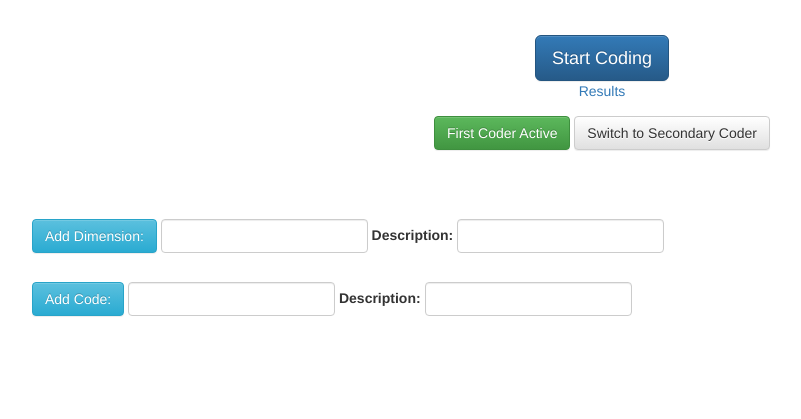
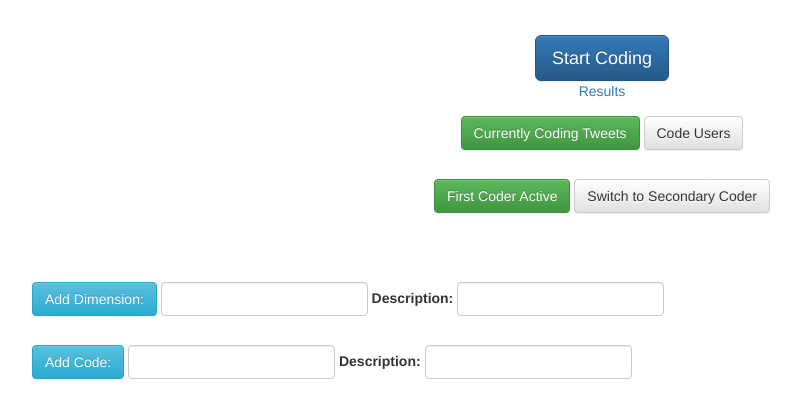
Before and after one commit to rosscg/crisis-data, a Django app: page /coding_dash in a window 1280 px wide. Shown: the part 52-471 px from the top of the page, without its empty margins (53-854 px from the left). Run offline with Django 3.2, Linux system fonts and the light colour scheme; data that the repository does not hold is empty; parts of the project's set-up code (start-up, migrations or seed data) failed here and were passed over; some libraries are stand-ins or nearby versions.

Commit message:
Beginning of User coding, updates to coding model WIP

```diff
--- a/codebook.txt
+++ b/codebook.txt
@@ -42,7 +42,7 @@ data_source: 0 = Rest API, 1 = Low-priority keyword stream, 2 = priority keyword
 DataCode
 List of codes for classifying Tweets. ManyToManyField with Tweet model and the Coder intermediate model. Uses a custom id value that is manually set as the PK doesn't reset when rows are deleted, and therefore causes issues with the button interface. Current support for up to 10 codes, any more will work but won't be assigned hotkeys in the coding interface.
 
-Coder
+Coding
 Intermediate model between DataCode and Tweet which identifies which coder assigned the code. Multiple coders can be used for validation purposes.
 
 Hashtag
--- a/streamcollect/networks.py
+++ b/streamcollect/networks.py
@@ -7,7 +7,7 @@ def create_gephi_file(relevant_users, relevant_relos):
 
         best_code = ''
         for t in node.tweet.all():
-            for c in t.coder.all():
+            for c in t.coding.all():
                 if (best_code == '' or c.data_code.data_code_id < best_code) and c.data_code.data_code_id > 0:
                     best_code = c.data_code.data_code_id
 
--- a/streamcollect/templates/streamcollect/coding_dash.html
+++ b/streamcollect/templates/streamcollect/coding_dash.html
@@ -21,6 +21,26 @@
   <div class="row">
     <div class="coding_button_row">
       <div class="col-lg-12" align="center">
+        {% if coding_subject == 'tweet' %}
+        <button class="btn btn-success">Currently Coding Tweets</button>
+        <form action="submit" method="POST" class="form-inline">{% csrf_token %}
+          <input type="hidden" value='user' name="coding_subject">
+          <input type="submit" class="btn btn-default btn-md" name="set_coding_subject" value="Code Users">
+        </form>
+        {% elif coding_subject == 'user' %}
+        <form action="submit" method="POST" class="form-inline">{% csrf_token %}
+          <input type="hidden" value='tweet' name="coding_subject">
+          <input type="submit" class="btn btn-default" name="set_coding_subject" value="Code Tweets">
+        </form>
+        <button class="btn btn-success">Currently Coding Users</button>
+        {% endif %}
+      </div>
+    </div>
+  </div>
+
+  <div class="row">
+    <div class="coding_button_row">
+      <div class="col-lg-12" align="center">
         {% if active_coder == 1 %}
         <button class="btn btn-success">First Coder Active</button>
         <form action="submit" method="POST" class="form-inline">{% csrf_token %}
@@ -34,8 +54,6 @@
         </form>
         <button class="btn btn-success">Second Coder Active</button>
         {% endif %}
-
-
         <br/><br/>
       </div>
     </div>
@@ -125,14 +143,20 @@
     a.onclick = function() {
       var x = screen.width;
       var y = screen.height;
+
       var code_window_height = 250; // Value may duplicated in coding_interface.html (currently is not)
-      if ("{{active_coding_dimension}}" != 'None') {
-        var url_window_user = window.open("about:blank", "url_window_user", "width=" + x/2 + ", top=" + (code_window_height+100) + ", height=" + (y-code_window_height-100) + ", left=" + 0 + ", menubar=no, toolbar=no, status=no");
-        var url_window_url = window.open("about:blank", "url_window_url", "width=" + x/2 + ", top=" + (code_window_height+100) + ", height=" + (y-code_window_height-100) + ", left=" + x/2 + ", menubar=no, toolbar=no, status=no");
-        var coding_window = window.open("/coding_interface", "coding_window", "width=" + x + ", height=" + code_window_height + ", menubar=no, toolbar=no, status=no");
+      if ("{{ active_coding_dimension }}" != 'None') {
+        if ("{{ coding_subject }}" == 'tweet') {
+          var url_window_user = window.open("about:blank", "url_window_user", "width=" + x/2 + ", top=" + (code_window_height+100) + ", height=" + (y-code_window_height-100) + ", left=" + 0 + ", menubar=no, toolbar=no, status=no");
+          var url_window_url = window.open("about:blank", "url_window_url", "width=" + x/2 + ", top=" + (code_window_height+100) + ", height=" + (y-code_window_height-100) + ", left=" + x/2 + ", menubar=no, toolbar=no, status=no");
+          var coding_window = window.open("/coding_interface", "coding_window", "width=" + x + ", height=" + code_window_height + ", top=0, menubar=no, toolbar=no, status=no");
+        }
+        else {
+          var coding_window = window.open("/coding_interface", "coding_window", "width=" + x/2 + ", height=" + code_window_height/2 + ", top=0, menubar=no, toolbar=no, status=no");
+        }
       }
       else {
-        alert("Create a dimension first.")
+        alert("Create a dimension first.");
       }
     }
   }
--- a/streamcollect/templates/streamcollect/coding_disagreement.html
+++ b/streamcollect/templates/streamcollect/coding_disagreement.html
@@ -17,7 +17,7 @@
     </tr>
     {% for t in tweets %}
     <tr>
-      {% for c in t.coder.all|dictsort:'coder_id' %}
+      {% for c in t.coding.all|dictsort:'coding_id' %}
         {% if c.data_code.dimension.id == request.session.active_coding_dimension %}
           <td>{{c.data_code.name}}</td>
         {% endif %}
--- a/streamcollect/views.py
+++ b/streamcollect/views.py
@@ -9,7 +9,7 @@ from celery.task.control import revoke
 import tweepy
 import random
 
-from .models import User, Relo, Tweet, DataCodeDimension, DataCode, Coder, CeleryTask, Keyword, AccessToken, ConsumerKey, Event, GeoPoint
+from .models import User, Relo, Tweet, DataCodeDimension, DataCode, Coding, CeleryTask, Keyword, AccessToken, ConsumerKey, Event, GeoPoint
 from .forms import EventForm, GPSForm
 from .tasks import save_twitter_object_task, update_user_relos_task, save_user_timelines_task, trim_spam_accounts
 from .methods import kill_celery_task, update_tracked_tags, add_users_from_mentions
@@ -104,6 +104,7 @@ def functions(request):
 
 def coding_dash(request):
     dimensions = DataCodeDimension.objects.all()
+    coding_subject = request.session.get('coding_subject', None)
     active_coding_dimension = request.session.get('active_coding_dimension', None)
     active_coder = request.session.get('active_coder', None)
 
@@ -115,12 +116,18 @@ def coding_dash(request):
         request.session['active_coder'] = 1
         active_coder = 1
 
-    return render(request, 'streamcollect/coding_dash.html', {'dimensions': dimensions, 'active_coding_dimension': active_coding_dimension, 'active_coder': active_coder})
+    if coding_subject is None:
+        request.session['coding_subject'] = 'tweet'
+        coding_subject = 'tweet'
+
+    return render(request, 'streamcollect/coding_dash.html', {'dimensions': dimensions, 'active_coding_dimension': active_coding_dimension, 'active_coder': active_coder, 'coding_subject': coding_subject})
 
 
 def coding_interface(request):
     active_coder = request.session.get('active_coder', None)
     active_coding_dimension = request.session.get('active_coding_dimension', None)
+    coding_subject = request.session.get('coding_subject', None)
+
     if active_coder is None:
         return redirect('coding_dash')
     if active_coder == 1:
@@ -130,68 +137,89 @@ def coding_interface(request):
             d = DataCode(data_code_id=0, name='To Be Coded')
             d.save()
 
-        # Look for tweets coded in another dimension already:
-        tweet_query = Tweet.objects.filter(data_source__gt=0).filter(datacode__isnull=False).filter(~Q(datacode__dimension_id=active_coding_dimension)).filter(datacode__data_code_id__gt=0)
+        if coding_subject is 'tweet':
+            # Look for tweets coded in another dimension already:
+            data_query = Tweet.objects.filter(data_source__gt=0).filter(datacode__isnull=False).filter(~Q(datacode__dimension_id=active_coding_dimension)).filter(datacode__data_code_id__gt=0)
 
-        if tweet_query.count() == 0: #
-            if DataCode.objects.get(data_code_id=0).tweets.all().count() == 0:
-                tweet_all = Tweet.objects.filter(data_source__gt=0).filter(datacode__isnull=True) # Select un-coded Tweet from streams
-                #TODO Handle out of index below:::::
-                batch_size = 10
-                print("Fetching new batch of un-coded..")
-                if tweet_all.count() >= batch_size:
-                    tweet_sample = tweet_all.order_by('?')[:batch_size] # TODO: Scales very poorly, reconsider using random.sample to extract by row
-                else:
-                    tweet_sample = tweet_all.order_by('?')[:tweet_all.count()]
-                for t in tweet_sample:
+            if data_query.count() == 0: #
+                if DataCode.objects.get(data_code_id=0).tweets.all().count() == 0:
+                    tweet_all = Tweet.objects.filter(data_source__gt=0).filter(datacode__isnull=True) # Select un-coded Tweet from streams
+                    #TODO Handle out of index below:::::
+                    batch_size = 10
+                    print("Fetching new batch of un-coded..")
+                    if tweet_all.count() >= batch_size:
+                        tweet_sample = tweet_all.order_by('?')[:batch_size] # TODO: Scales very poorly, reconsider using random.sample to extract by row
+                    else:
+                        tweet_sample = tweet_all.order_by('?')[:tweet_all.count()]
+                    for t in tweet_sample:
 
-                     # TODO: Remove before implementing elsewhere, uncomment the new_coder line below.
-                    '''
-                    Hardcoded shortcut to avoid coding spam tweets with specific URLs.
-                    '''
-                    spam_source_1 = 'Paper.li'
-                    spam_source_2 = 'TweetMyJOBS'
-                    if spam_source_1 in t.source or spam_source_2 in t.source:
-                        print('Auto-coding Tweet as unrelated: {}'.format(t.text))
-                        d_unrelated = DataCode.objects.get(data_code_id=7)
-                        new_coder = Coder(tweet=t, data_code=d_unrelated) # Register sampled tweets as 'To Be Coded'
+                         # TODO: Remove before implementing elsewhere, uncomment the new_coding line below.
+                        '''
+                        Hardcoded shortcut to avoid coding spam tweets with specific URLs.
+                        '''
+                        spam_source_1 = 'Paper.li'
+                        spam_source_2 = 'TweetMyJOBS'
+                        if spam_source_1 in t.source or spam_source_2 in t.source:
+                            print('Auto-coding Tweet as unrelated: {}'.format(t.text))
+                            d_unrelated = DataCode.objects.get(data_code_id=7)
+                            new_coding = Coding(tweet=t, data_code=d_unrelated) # Register sampled tweets as 'To Be Coded'
+                        else:
+                            new_coding = Coding(tweet=t, data_code=d) # Register sampled tweets as 'To Be Coded'
+                        '''
+                        '''
+
+                        #new_coding = Coding(tweet=t, data_code=d)
+                        new_coding.save()
+                data_query = DataCode.objects.get(data_code_id=0).tweets.all()
+        else: # Coding Subject is User Accounts #TODO: Update everything inside this nest to return users instead of tweets.
+            data_query = Tweet.objects.filter(data_source__gt=0).filter(datacode__isnull=False).filter(~Q(datacode__dimension_id=active_coding_dimension)).filter(datacode__data_code_id__gt=0)
+
+            if data_query.count() == 0: #
+                if DataCode.objects.get(data_code_id=0).tweets.all().count() == 0:
+                    tweet_all = Tweet.objects.filter(data_source__gt=0).filter(datacode__isnull=True) # Select un-coded Tweet from streams
+                    #TODO Handle out of index below:::::
+                    batch_size = 10
+                    print("Fetching new batch of un-coded..")
+                    if tweet_all.count() >= batch_size:
+                        tweet_sample = tweet_all.order_by('?')[:batch_size] # TODO: Scales very poorly, reconsider using random.sample to extract by row
                     else:
-                        new_coder = Coder(tweet=t, data_code=d) # Register sampled tweets as 'To Be Coded'
-                    '''
-                    '''
+                        tweet_sample = tweet_all.order_by('?')[:tweet_all.count()]
+                    for t in tweet_sample:
+                        new_coding = Coding(tweet=t, data_code=d)
+                        new_coding.save()
+                data_query = DataCode.objects.get(data_code_id=0).tweets.all()
 
-                    #new_coder = Coder(tweet=t, data_code=d)
-                    new_coder.save()
-            tweet_query = DataCode.objects.get(data_code_id=0).tweets.all()
 
         #remaining = Tweet.objects.filter(data_source__gt=0).filter(~Q(datacode__data_code_id__gt=0)).count() #Too slow
         remaining = None
-        count = tweet_query.count()
-    else: # Secondary coders view only messages already coded by primary coder.
+        count = data_query.count()
+    else: # Secondary coders view only objects already coded by primary coder.
         # TODO: This is currently very slow, consider creating a 'to be coded' cache for secondary coder as done with primary above. Be careful that primary coder cache query above won't return these values.
-        tweet_query = Tweet.objects.filter(datacode__dimension_id=active_coding_dimension).filter(~Q(coder__in=Coder.objects.filter(coder_id=active_coder).filter(data_code__dimension__id=active_coding_dimension))) # Select coded Tweet which hasn't been coded by the current coder in the current dimension.
+        data_query = Tweet.objects.filter(datacode__dimension_id=active_coding_dimension).filter(~Q(coding_for_tweet__in=Coding.objects.filter(coding_id=active_coder).filter(data_code__dimension__id=active_coding_dimension))) # Select coded Tweet which hasn't been coded by the current coder in the current dimension.
 
-        count = tweet_query.count()
+        count = data_query.count()
         remaining = count
     if count > 0:
         rand = random.randint(0, (count-1))
-        tweet = tweet_query[rand]
+        data_object = data_query[rand]
     else:
-        tweet = None
-    total_coded = Coder.objects.filter(coder_id=active_coder).filter(data_code__data_code_id__gt=0).filter(data_code__dimension_id=active_coding_dimension).count() #Total coded by current coder
+        data_object = None
+    total_coded = Coding.objects.filter(coding_id=active_coder).filter(data_code__data_code_id__gt=0).filter(data_code__dimension_id=active_coding_dimension).count() #Total coded by current coder
     codes = DataCode.objects.filter(dimension__id=active_coding_dimension).order_by('data_code_id')
-    return render(request, 'streamcollect/coding_interface.html', {'tweet': tweet, 'codes': codes, 'active_coder': active_coder, 'remaining': remaining, 'total_coded': total_coded})
+
+    return render(request, 'streamcollect/coding_interface.html', {'data_object': data_object, 'codes': codes, 'active_coder': active_coder, 'remaining': remaining, 'total_coded': total_coded, 'coding_subject': coding_subject})
 
 
-# TODO: This function only functions for secondary_coder with coder_id=2, may need to adjust for more secondary coders when scaling. Template would also need adjusting.
+# TODO: This function only functions for secondary_coder with coding_id=2, may need to adjust for more secondary coders when scaling. Template would also need adjusting.
 def coding_results(request):
 
     active_coding_dimension = request.session.get('active_coding_dimension', None)
 
-    total_main_coder = Coder.objects.filter(coder_id='1').filter(data_code__data_code_id__gt=0).filter(data_code__dimension_id=active_coding_dimension)
-    total_secondary_coder = Coder.objects.filter(coder_id='2').filter(data_code__data_code_id__gt=0).filter(data_code__dimension_id=active_coding_dimension)
+    total_main_coder = Coding.objects.filter(coding_id='1').filter(data_code__data_code_id__gt=0).filter(data_code__dimension_id=active_coding_dimension)
+    print("Total main coder: {}".format(total_main_coder))
+    total_secondary_coder = Coding.objects.filter(coding_id='2').filter(data_code__data_code_id__gt=0).filter(data_code__dimension_id=active_coding_dimension)
 
-    double_coded_tweets = Tweet.objects.filter(coder__coder_id = 2, coder__data_code__dimension = active_coding_dimension)
+    double_coded_tweets = Tweet.objects.filter(coding_for_tweet__coding_id = 2, coding_for_tweet__data_code__dimension = active_coding_dimension)
     codes = DataCode.objects.filter(dimension=active_coding_dimension)
 
     total_table = [['', 'Primary', 'Percentage', 'Secondary']]
@@ -217,13 +245,13 @@ def coding_results(request):
 
     # Populate disagree matrix
     for t in double_coded_tweets:
-        coder1 = t.coder.filter(coder_id=1)[0]
-        coder2 = t.coder.filter(coder_id=2)[0]
-        if coder1.data_code.data_code_id != coder2.data_code.data_code_id:
-            disagree_table[index_dict.get(coder1.data_code.name)][index_dict.get(coder2.data_code.name)] += 1
+        coding1 = t.coding_for_tweet.filter(coding_id=1)[0]
+        coding2 = t.coding_for_tweet.filter(coding_id=2)[0]
+        if coding1.data_code.data_code_id != coding2.data_code.data_code_id:
+            disagree_table[index_dict.get(coding1.data_code.name)][index_dict.get(coding2.data_code.name)] += 1
     # Add proportion of disagreed codes by row
     for row in disagree_table[1:]:
-        total_double_coded = Tweet.objects.filter(coder__coder_id=2, coder__data_code__dimension_id=active_coding_dimension).filter(coder__coder_id=1, coder__data_code__name=row[0], coder__data_code__dimension_id=active_coding_dimension).count()
+        total_double_coded = Tweet.objects.filter(coding_for_tweet__coding_id=2, coding_for_tweet__data_code__dimension_id=active_coding_dimension).filter(coding_for_tweet__coding_id=1, coding_for_tweet__data_code__name=row[0], coding_for_tweet__data_code__dimension_id=active_coding_dimension).count()
         if total_double_coded > 0:
             prop = '{:.1%}'.format(sum(row[1:]) / total_double_coded)
         else:
@@ -235,7 +263,7 @@ def coding_results(request):
     total_cols = []
     i = 1
     while i < (len(disagree_table[0])-2):
-        total_double_coded = Tweet.objects.filter(coder__coder_id=2, coder__data_code__dimension_id=active_coding_dimension, coder__data_code__name=disagree_table[0][i]).filter(coder__coder_id=1, coder__data_code__dimension_id=active_coding_dimension).count()
+        total_double_coded = Tweet.objects.filter(coding_for_tweet__coding_id=2, coding_for_tweet__data_code__dimension_id=active_coding_dimension, coding_for_tweet__data_code__name=disagree_table[0][i]).filter(coding_for_tweet__coding_id=1, coding_for_tweet__data_code__dimension_id=active_coding_dimension).count()
         total_disagreed = sum([x[i] for x in disagree_table[1:]])
         if total_double_coded > 0:
             prop = '{:.1%}'.format(total_disagreed / total_double_coded)
@@ -247,10 +275,10 @@ def coding_results(request):
     disagree_table.append(['Disagreement:'] + disagreement_cols)
     disagree_table.append(['Of Total: '] + total_cols)
 
-    #TODO: Check either Coder has no duplicate codes (this should now be handled in the models.py unique_together meta):
+    #TODO: Check either Coding has no duplicate codes (this should now be handled in the models.py unique_together meta):
     #active_coding_dimension = request.session.get('active_coding_dimension', None)
-    #for c in Coder.objects.filter(coder_id=1, data_code__id=active_coding_dimension):
-    #  if c.tweet.coder.filter(coder_id=2, data_code__id=active_coding_dimension).count>1:
+    #for c in Coding.objects.filter(coding_id=1, data_code__id=active_coding_dimension):
+    #  if c.tweet.coding.filter(coding_id=2, data_code__id=active_coding_dimension).count>1:
     #    c.delete()
     #
 
@@ -267,10 +295,10 @@ def coding_disagreement(request, coder1code, coder2code):
     coder1code = DataCode.objects.get(name = codes[int(coder1code)])
     coder2code = DataCode.objects.get(name = codes[int(coder2code)])
 
-    total_double_coded = Tweet.objects.filter(coder__coder_id=2, coder__data_code__dimension_id=active_coding_dimension, coder__data_code=coder2code).filter(coder__coder_id=1, coder__data_code__dimension_id=active_coding_dimension, coder__data_code=coder1code)
+    total_double_coded = Tweet.objects.filter(coding_for_tweet__coding_id=2, coding__data_code__dimension_id=active_coding_dimension, coding__data_code=coder2code).filter(coding__coding_id=1, coding__data_code__dimension_id=active_coding_dimension, coding__data_code=coder1code)
     tweets = []
     for t in total_double_coded:
-        if t.coder.filter(coder_id=1, data_code__dimension_id=active_coding_dimension)[0].data_code.data_code_id is not t.coder.filter(coder_id=2, data_code__dimension_id=active_coding_dimension)[0].data_code.data_code_id:
+        if t.coding.filter(coding_id=1, data_code__dimension_id=active_coding_dimension)[0].data_code.data_code_id is not t.coding.filter(coding_id=2, data_code__dimension_id=active_coding_dimension)[0].data_code.data_code_id:
             tweets.append(t)
 
     return render(request, 'streamcollect/coding_disagreement.html', {'tweets': tweets})
@@ -490,24 +518,24 @@ def submit(request):
     elif "assign_code" in request.POST:
         code_id = request.POST['assign_code']
         tweet_id = request.POST['tweet_id']
-        coder_id = request.session.get('active_coder', 1)
+        coding_id = request.session.get('active_coder', 1)
         tweet = Tweet.objects.get(tweet_id=tweet_id)
         data_code = DataCode.objects.get(data_code_id=code_id)
-        coder = Coder(tweet=tweet, data_code=data_code, coder_id=coder_id) #Add new code classification
-        Coder.objects.filter(tweet=tweet).filter(data_code__data_code_id=0).delete() #Delete 'To Be Coded' classification
-        coder.save()
+        coding = Coding(tweet=tweet, data_code=data_code, coding_id=coding_id) # Add new code classification
+        Coding.objects.filter(tweet=tweet).filter(data_code__data_code_id=0).delete() # Delete 'To Be Coded' classification
+        coding.save() #TODO: This may need Integrity error handling where it attempts to save the coding object twice (now prevented through the unique_together attribute)
         return redirect('coding_interface')
 
     elif "undo_code" in request.POST:
-        coder_id = request.session.get('active_coder', 1)
-        last_coder = Coder.objects.filter(coder_id=coder_id).filter(data_code__data_code_id__gt=0).order_by('updated').last() # Get Last coded object for active coder
-        if last_coder:
-            if coder_id is 1:
+        coding_id = request.session.get('active_coder', 1)
+        last_coding = Coding.objects.filter(coding_id=coding_id).filter(data_code__data_code_id__gt=0).order_by('updated').last() # Get Last coded object for active coder
+        if last_coding:
+            if coding_id is 1:
                 blank_data_code = DataCode.objects.get(data_code_id=0)
-                last_coder.data_code = blank_data_code
-                last_coder.save()
+                last_coding.data_code = blank_data_code
+                last_coding.save()
             else:
-                last_coder.delete()
+                last_coding.delete()
         return redirect('coding_interface')
 
     elif "set_code_dimension" in request.POST:
@@ -530,6 +558,11 @@ def submit(request):
             request.session['active_coding_dimension'] = None
         return redirect('coding_dash')
 
+    elif "set_coding_subject" in request.POST:
+        coding_subject = request.POST['coding_subject']
+        request.session['coding_subject'] = coding_subject
+        return redirect('coding_dash')
+
     elif "set_coder" in request.POST:
         coder_id = int(request.POST['coder_id'])
         request.session['active_coder'] = coder_id
@@ -549,7 +582,7 @@ def network_data_API(request):
     classed_users = User.objects.filter(user_class__gte=1).filter(Q(in_degree__gte=REQUIRED_IN_DEGREE) | Q(out_degree__gte=REQUIRED_OUT_DEGREE) | Q(user_class__gte=2))[:slice_size]
 
     # Only show users which have had Tweets coded
-    coded_tweets = Tweet.objects.filter(coder__data_code__data_code_id__gt=0).filter(coder__coder_id=1)
+    coded_tweets = Tweet.objects.filter(coding_for_tweet__data_code__data_code_id__gt=0).filter(coding__coding_id=1)
     #coded_users = User.objects.filter(tweet__in=coded_tweets).filter(Q(in_degree__gte=REQUIRED_IN_DEGREE) | Q(out_degree__gte=REQUIRED_OUT_DEGREE))
     coded_users = User.objects.filter(tweet__in=coded_tweets)
 
```
Also changed, not shown: streamcollect/models.py (+11 -8 lines), streamcollect/templates/streamcollect/coding_interface.html (+19 -12 lines), streamcollect/migrations/0028_rename_coder.py (added).
